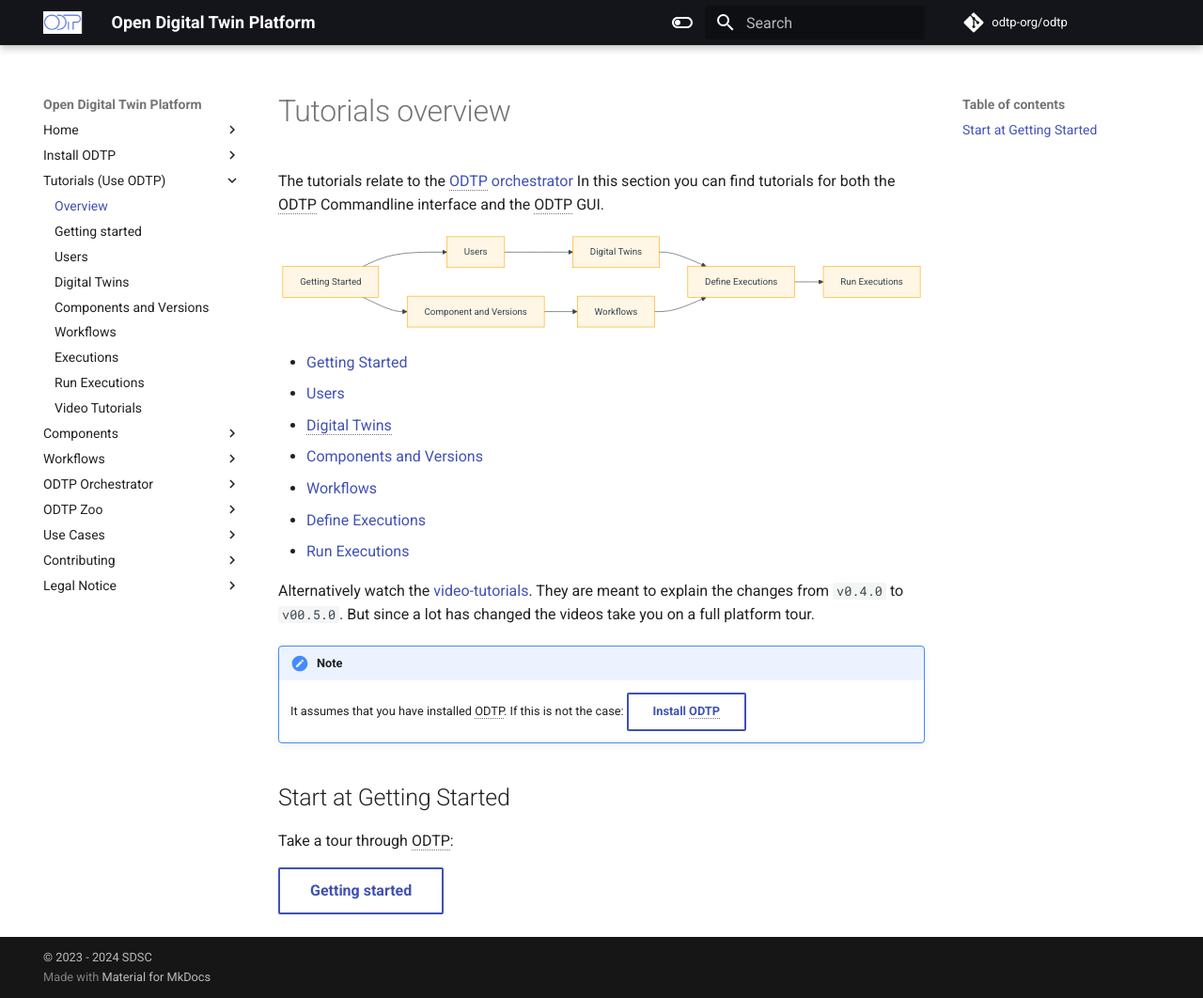
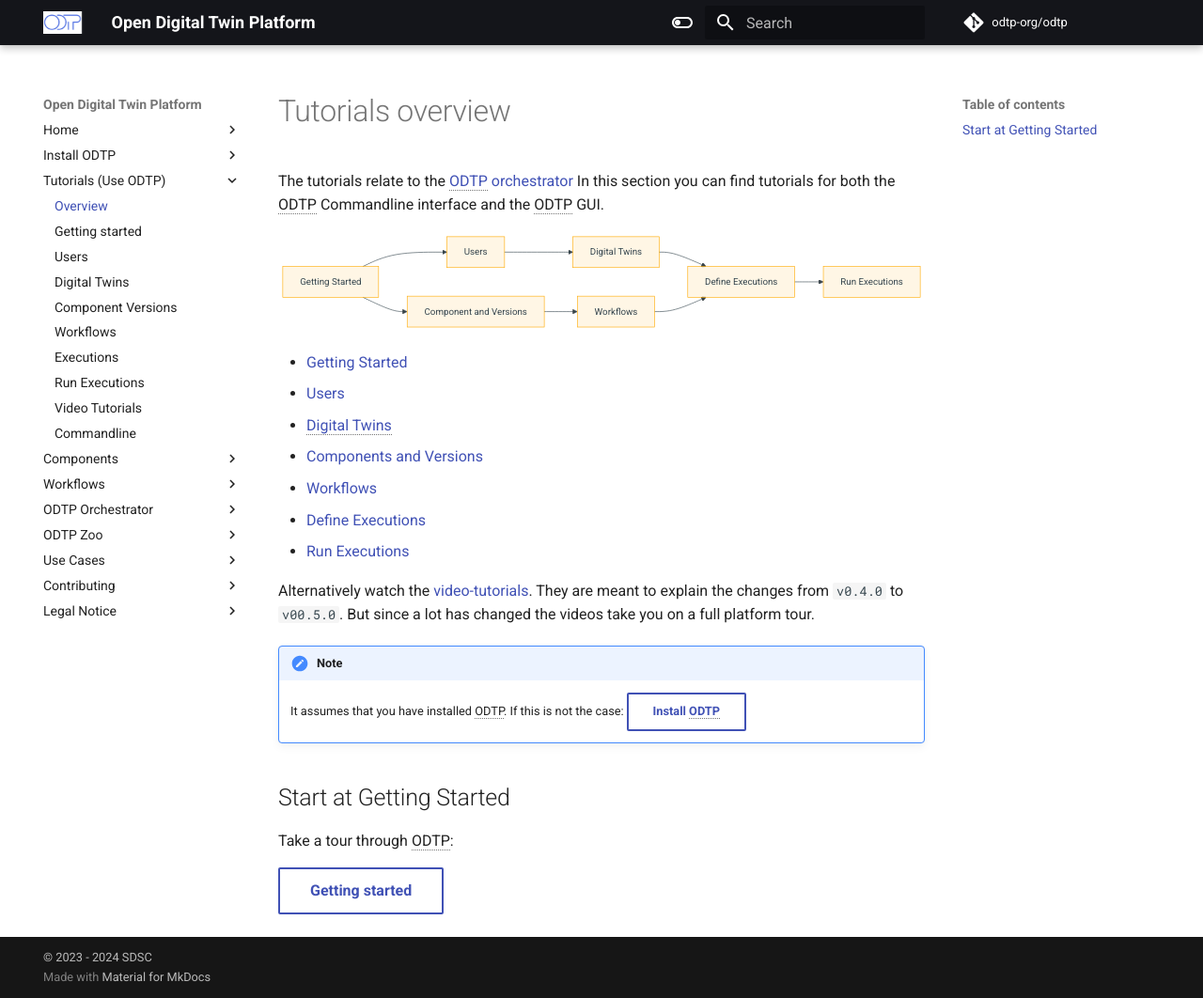
Before and after one commit to odtp-org/odtp-manuals, an MkDocs documentation site: the page built from docs/tutorials/index.md, in a window 1280 px wide and 1062 px high. Shown: the whole window at 94% size. Built offline with MkDocs 1.6.1 and Material for MkDocs 9.7.7, drawn with Linux system fonts in a browser that asks for light colours; a script that is not in the unit is left out; comment, search, counter and statistics services are not loaded.

Commit message:
feat: add new pages on mkdocs

```diff
--- a/mkdocs.yml
+++ b/mkdocs.yml
@@ -91,17 +91,19 @@ nav:
     - Getting started: tutorials/getting-started.md
     - Users: tutorials/users.md
     - Digital Twins: tutorials/digital-twins.md
-    - Components and Versions: tutorials/components-and-versions.md
+    - Component Versions: tutorials/component-versions.md
     - Workflows: tutorials/workflows.md
     - Executions: tutorials/executions.md
     - Run Executions: tutorials/run-executions.md
     - Video Tutorials: tutorials/video-tutorials.md
+    - Commandline: tutorials/command-line.md
   - Components:
     - Definition: components/index.md
     - Types: components/types.md
     - Develop a component: components/develop.md
     - Run a component: components/run.md
     - Find components: components/find.md
+    - odtp.yml: components/odtp-yml.md
   - Workflows:
     - Overview: workflows/index.md
   - ODTP Orchestrator:
```
